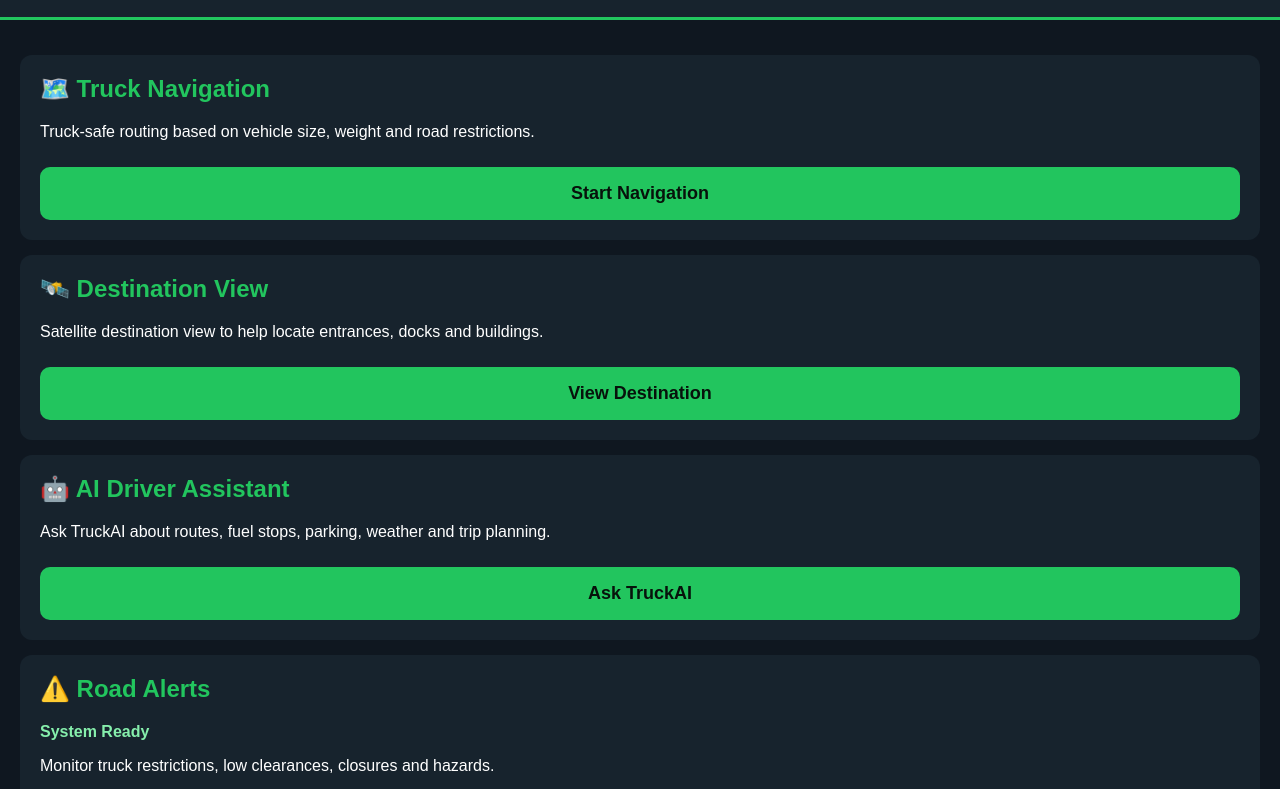
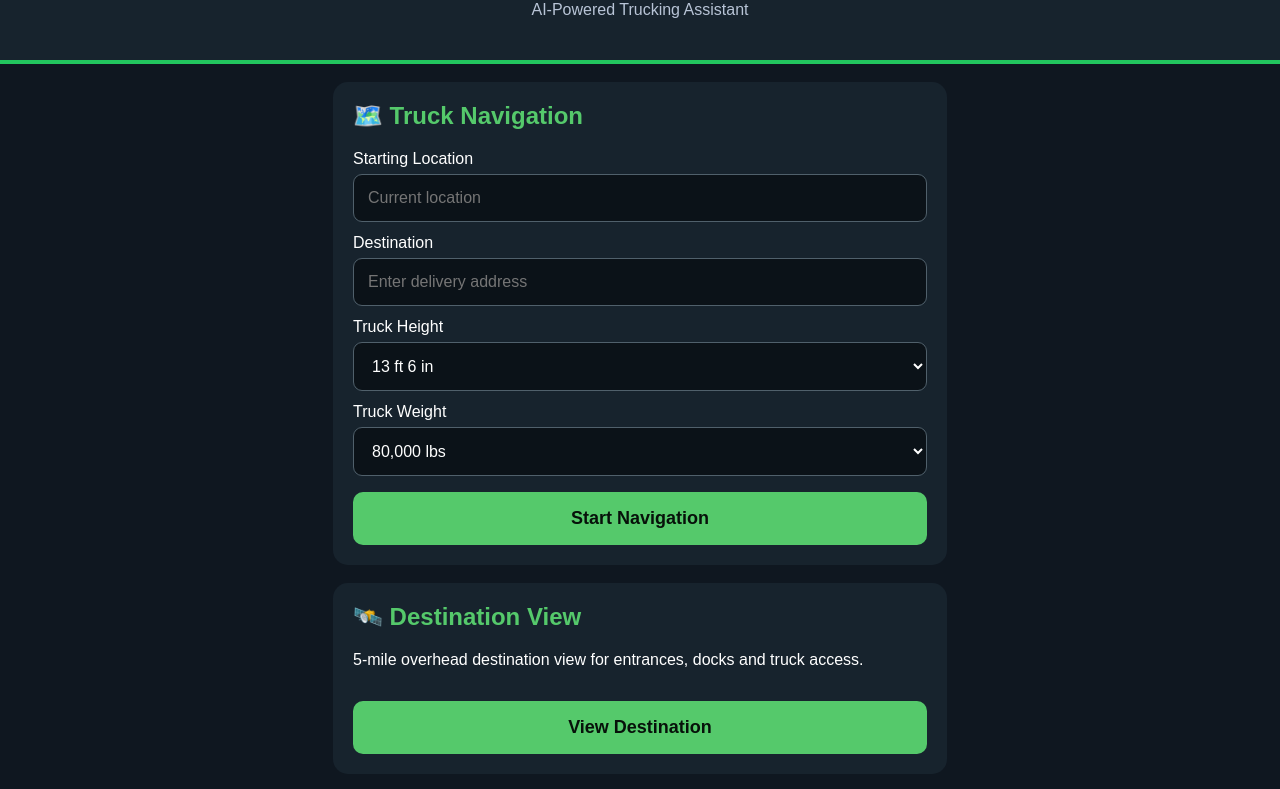
Before and after one commit to mccaindj4-jpg/TruckerAI, a plain HTML site: page index.html in a window 1280 px wide. Shown: the part 80-869 px from the top of the page. Drawn offline with Linux system fonts and the light colour scheme.

Commit message:
Update index.html

```diff
--- a/index.html
+++ b/index.html
@@ -4,117 +4,119 @@
 
 <head>
 
-  <meta charset="UTF-8" />
+<meta charset="UTF-8">
 
-  <meta name="viewport" content="width=device-width, initial-scale=1.0" />
+<meta name="viewport" content="width=device-width, initial-scale=1.0">
 
-  <title>TruckAI Driver Dashboard</title>
+<title>TruckAI</title>
 
 <style>
 
-    * {
+*{box-sizing:border-box}
 
-      box-sizing: border-box;
+body{
+
+  margin:0;
+
+  font-family:Arial,sans-serif;
+
+  background:#0f1720;
+
+  color:white;
 
 }
 
-    body {
+header{
 
-      margin: 0;
+  text-align:center;
 
-      font-family: Arial, sans-serif;
+  padding:25px 15px;
 
-      background: #0f1720;
+  background:#17232d;
 
-      color: white;
+  border-bottom:4px solid #22c55e;
 
 }
 
-    header {
+header h1{margin:0;font-size:34px}
 
-      background: #17232d;
+header p{color:#b8c4d6}
 
-      padding: 18px;
+main{padding:18px;max-width:650px;margin:auto}
 
-      text-align: center;
+.card{
 
-      border-bottom: 3px solid #22c55e;
+  background:#17232d;
+
+  padding:20px;
+
+  margin-bottom:18px;
+
+  border-radius:15px;
 
 }
 
-h1 {
+h2{color:#55c96b;margin-top:0}
 
-    margin: 0;
+label{display:block;margin-top:12px;margin-bottom:6px}
 
-    font-size: 30px;
+input,select{
+
+  width:100%;
+
+  padding:14px;
+
+  border-radius:9px;
+
+  border:1px solid #50606b;
+
+  background:#0b1218;
+
+  color:white;
+
+  font-size:16px;
 
 }
 
-.subtitle {
+button{
 
-    color: #b8c4d6;
+  width:100%;
 
-    margin-top: 8px;
+  margin-top:16px;
+
+  padding:16px;
+
+  border:0;
+
+  border-radius:10px;
+
+  background:#55c96b;
+
+  color:#07110a;
+
+  font-size:18px;
+
+  font-weight:bold;
 
 }
 
-.dashboard {
+#routeResult{
 
-    padding: 20px;
+  display:none;
+
+  margin-top:15px;
+
+  padding:14px;
+
+  background:#0b1218;
+
+  border-radius:10px;
+
+  border-left:4px solid #55c96b;
 
 }
 
-.card {
-
-    background: #17232d;
-
-    margin: 15px 0;
-
-    padding: 20px;
-
-    border-radius: 12px;
-
-    text-align: left;
-
-}
-
-.card h2 {
-
-    margin-top: 0;
-
-    color: #22c55e;
-
-}
-
-button {
-
-    width: 100%;
-
-    padding: 16px;
-
-    margin-top: 10px;
-
-    border: none;
-
-    border-radius: 10px;
-
-    background: #22c55e;
-
-    color: #07120b;
-
-    font-size: 18px;
-
-    font-weight: bold;
-
-}
-
-.status {
-
-    color: #86efac;
-
-    font-weight: bold;
-
-}
+.status{color:#77e28a;font-weight:bold}
 
 </style>
 
@@ -126,19 +128,51 @@ button {
 
   <h1>🚛 TruckAI</h1>
 
-    <div class="subtitle">AI-Powered Trucking Assistant</div>
+  <p>AI-Powered Trucking Assistant</p>
 
 </header>
 
-<div class="dashboard">
+<main>
 
 <div class="card">
 
   <h2>🗺️ Truck Navigation</h2>
 
-        <p>Truck-safe routing based on vehicle size, weight and road restrictions.</p>
+  <label>Starting Location</label>
 
-        <button>Start Navigation</button>
+  <input id="start" placeholder="Current location">
+
+  <label>Destination</label>
+
+  <input id="destination" placeholder="Enter delivery address">
+
+  <label>Truck Height</label>
+
+  <select id="height">
+
+    <option>13 ft 6 in</option>
+
+    <option>13 ft</option>
+
+    <option>12 ft 6 in</option>
+
+  </select>
+
+  <label>Truck Weight</label>
+
+  <select id="weight">
+
+    <option>80,000 lbs</option>
+
+    <option>70,000 lbs</option>
+
+    <option>60,000 lbs</option>
+
+  </select>
+
+  <button onclick="startNavigation()">Start Navigation</button>
+
+  <div id="routeResult"></div>
 
 </div>
 
@@ -146,9 +180,9 @@ button {
 
   <h2>🛰️ Destination View</h2>
 
-        <p>Satellite destination view to help locate entrances, docks and buildings.</p>
+  <p>5-mile overhead destination view for entrances, docks and truck access.</p>
 
-        <button>View Destination</button>
+  <button onclick="showDestination()">View Destination</button>
 
 </div>
 
@@ -158,7 +192,7 @@ button {
 
   <p>Ask TruckAI about routes, fuel stops, parking, weather and trip planning.</p>
 
-        <button>Ask TruckAI</button>
+  <button onclick="askTruckAI()">Ask TruckAI</button>
 
 </div>
 
@@ -166,13 +200,63 @@ button {
 
   <h2>⚠️ Road Alerts</h2>
 
-        <p class="status">System Ready</p>
+  <p class="status">● System Ready</p>
 
-        <p>Monitor truck restrictions, low clearances, closures and hazards.</p>
+  <p>Truck restrictions, low clearances, closures and hazards will appear here.</p>
 
 </div>
 
-</div>
+</main>
+
+<script>
+
+function startNavigation(){
+
+  const destination=document.getElementById("destination").value;
+
+  const height=document.getElementById("height").value;
+
+  const weight=document.getElementById("weight").value;
+
+  const result=document.getElementById("routeResult");
+
+  if(!destination){
+
+    alert("Please enter a destination.");
+
+    return;
+
+  }
+
+  result.style.display="block";
+
+  result.innerHTML=
+
+    "<strong>🚛 Route Request Started</strong><br><br>"+
+
+    "Destination: "+destination+"<br>"+
+
+    "Truck Height: "+height+"<br>"+
+
+    "Truck Weight: "+weight+"<br><br>"+
+
+    "TruckAI is preparing a truck-safe route.";
+
+}
+
+function showDestination(){
+
+  alert("5-mile destination satellite view is the next feature we will connect.");
+
+}
+
+function askTruckAI(){
+
+  alert("TruckAI Driver Assistant is ready for the next development stage.");
+
+}
+
+</script>
 
 </body>
 
```
Lines whose indentation alone changed are shown as unchanged.
